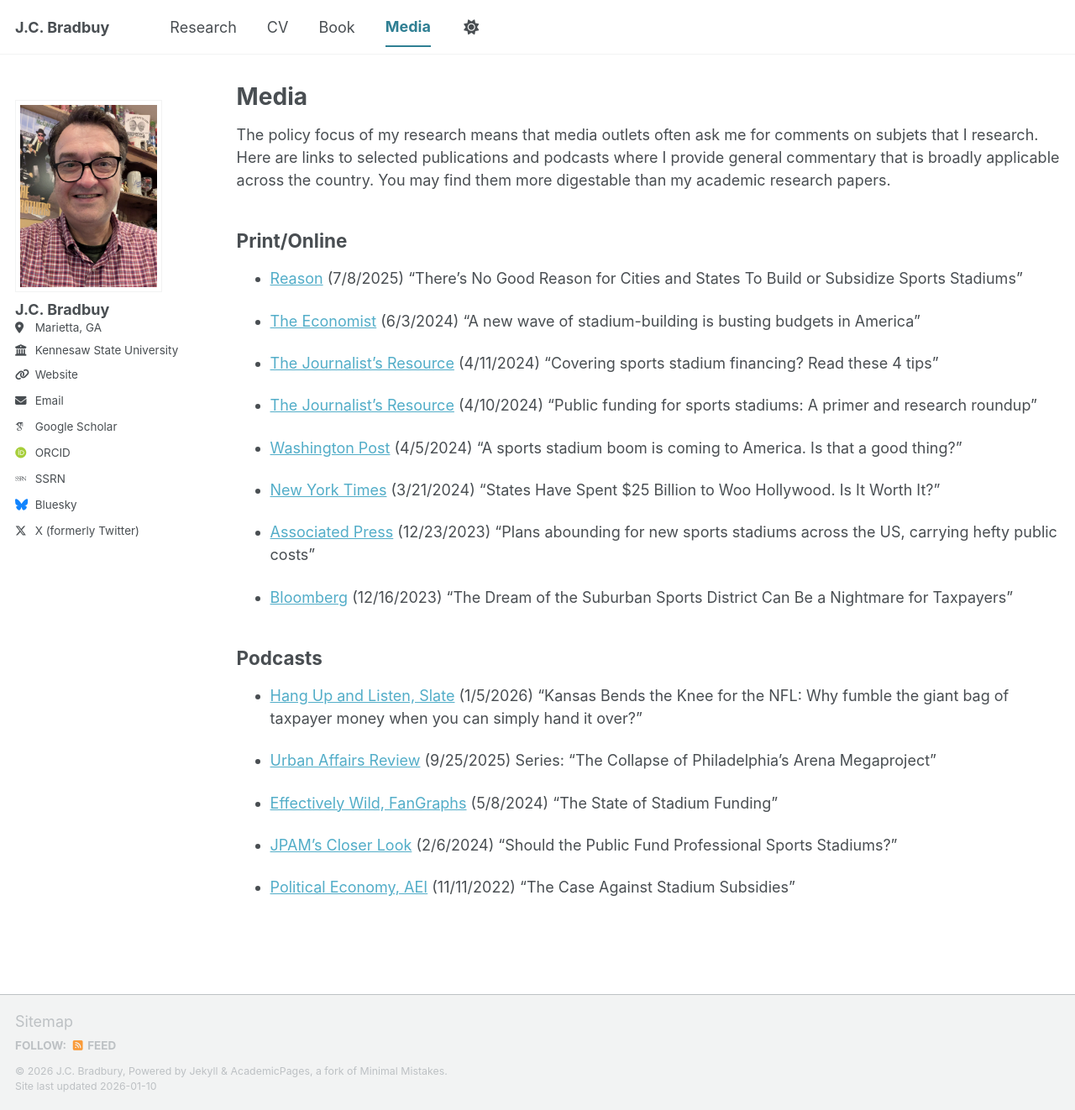
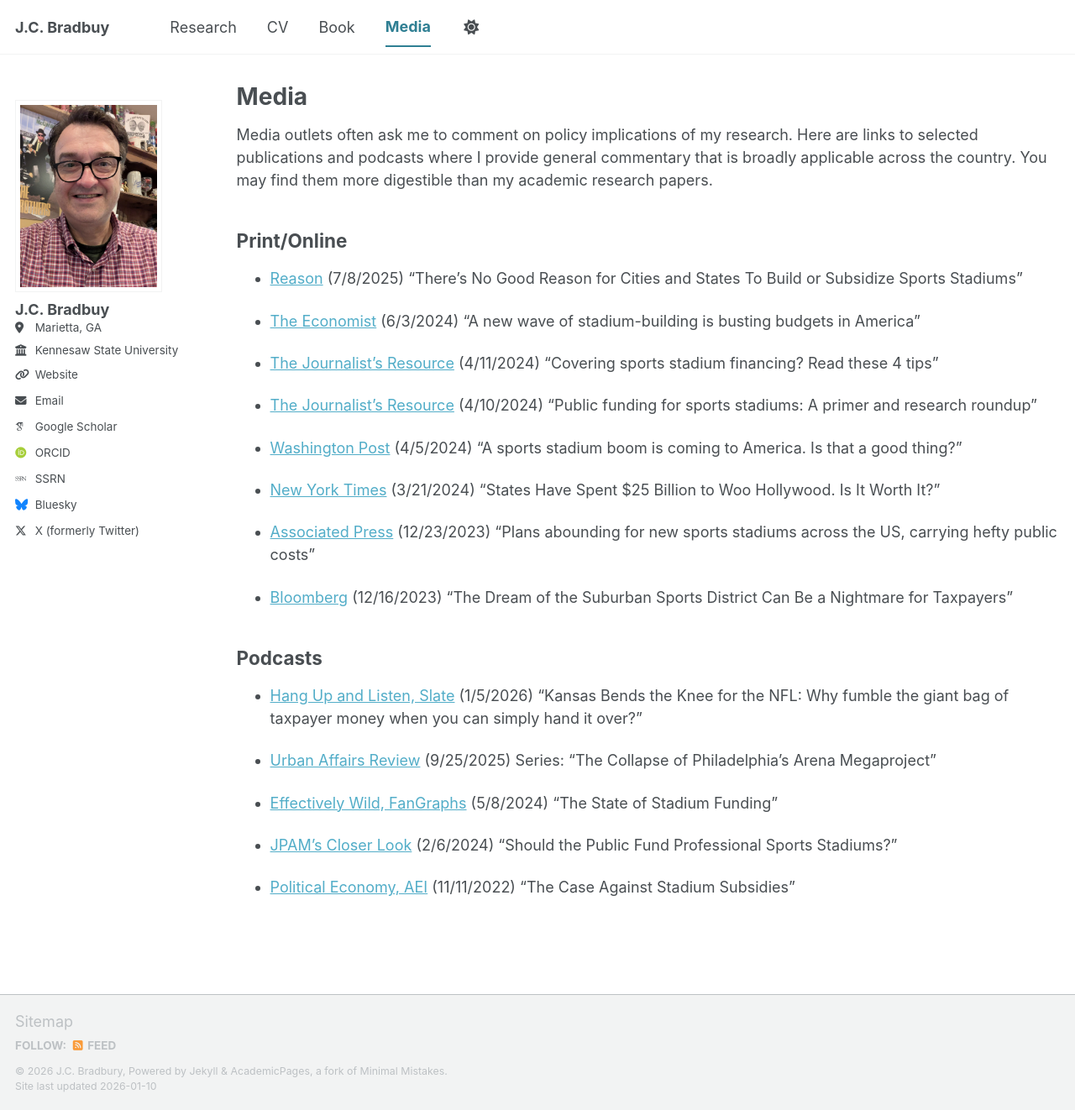
Before and after one commit to jcbradbury/jcbradbury.github.io, a Jekyll site: the page built from _pages/media.md, in a window 1280 px wide and 1322 px high. Shown: the whole window at 84% size. Built offline with Jekyll 4.4.1, drawn with Linux system fonts in a browser that asks for light colours; some web fonts are replaced; a script bundle is joined from its source files by our own code; library files that are not in the unit come from our copies.

Commit message:
Update media.md

```diff
--- a/_pages/media.md
+++ b/_pages/media.md
@@ -5,7 +5,7 @@
 author_profile: true
 published: true
 ---
-The policy focus of my research means that media outlets often ask me for comments on subjets that I research. Here are links to selected publications and podcasts where I provide general commentary that is broadly applicable across the country. You may find them more digestable than my academic research papers.
+Media outlets often ask me to comment on policy implications of my research. Here are links to selected publications and podcasts where I provide general commentary that is broadly applicable across the country. You may find them more digestible than my academic research papers.
 
 ## Print/Online
 - [Reason](https://reason.com/2025/07/08/theres-no-good-reason-for-cities-and-states-to-build-or-subsidize-sports-stadiums/) (7/8/2025) "There's No Good Reason for Cities and States To Build or Subsidize Sports Stadiums"
```
